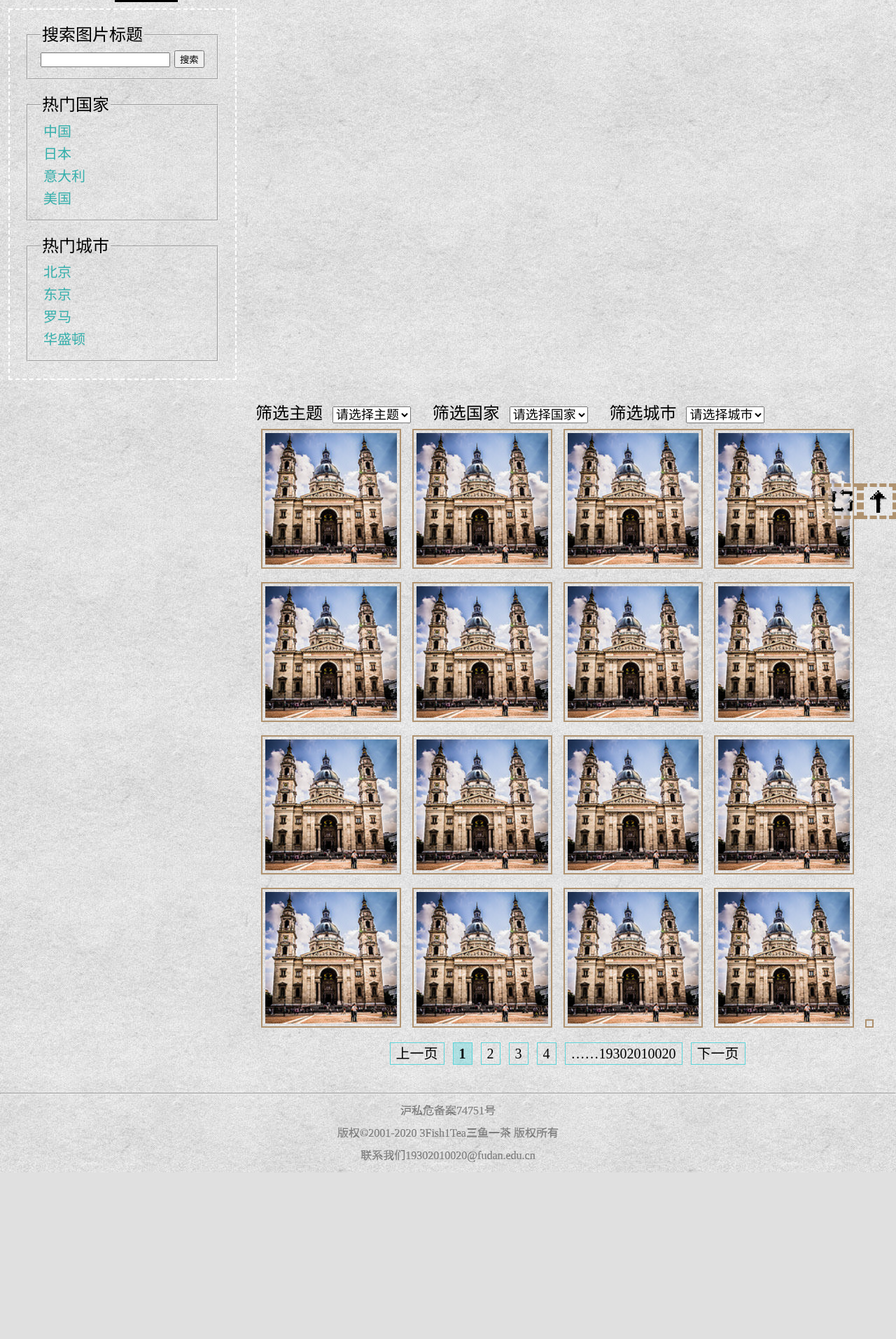
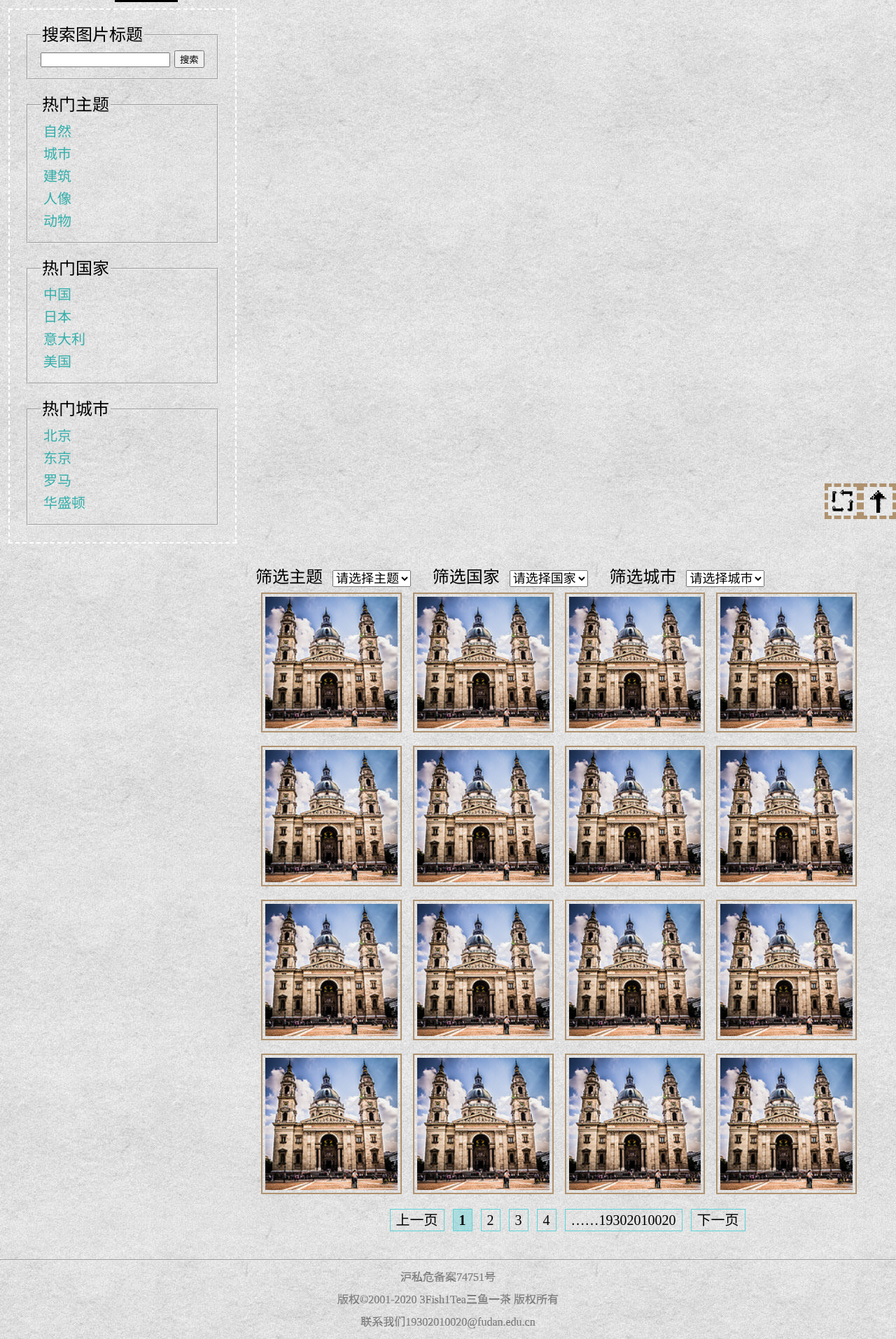
Before and after one commit to YC-Yuan/SOFT130002_project, a PHP site: page /src/html/browser.html in a window 1280 px wide. Shown: the part 58-1972 px from the top of the page at 70% size. Before the commit the page ends 1734 px from the top, so only its background shows below. Run offline with PHP 8.4, Linux system fonts and the light colour scheme.

Commit message:
-3/29 细节修复√ 根据补充文档修改√ bonus： 5.1其他规格图片自由裁剪 5.2响应式布局-改变浏览器/移动设备

```diff
--- a/src/css/browser.css
+++ b/src/css/browser.css
@@ -70,3 +70,8 @@ table img{
     padding: 4px;
     border: 2px solid #af926f;
 }
+
+/*隐藏布局用工具图*/
+.tool{
+    border: 0 solid black;
+}
--- a/src/html/browser.html
+++ b/src/html/browser.html
@@ -37,17 +37,27 @@
             <legend><label for="searchByTitle">搜索图片标题</label></legend>
             <form>
                 <input type="search" name="searchByTitle" id="searchByTitle">
-                <button type="submit" onclick="alert('根据输入框搜索')" id="searchTitle">搜索</button>
+                <button type="submit" onclick="alert('搜索功能建设中')" id="searchTitle">搜索</button>
             </form>
         </fieldset>
     </div>
+    <fieldset id="searcherHotContent">
+        <legend>热门主题</legend>
+        <ul>
+            <li><a class="hotContent" href="browser.html" onclick=alert("检索功能建设中")>自然</a></li>
+            <li><a class="hotContent" href="browser.html" onclick=alert("检索功能建设中")>城市</a></li>
+            <li><a class="hotContent" href="browser.html" onclick=alert("检索功能建设中")>建筑</a></li>
+            <li><a class="hotContent" href="browser.html" onclick=alert("检索功能建设中")>人像</a></li>
+            <li><a class="hotContent" href="browser.html" onclick=alert("检索功能建设中")>动物</a></li>
+        </ul>
+    </fieldset>
     <fieldset id="searcherHotCountry">
         <legend>热门国家</legend>
         <ul>
-            <li><a class="houCountry" href="browser.html" onclick=alert("检索功能建设中")>中国</a></li>
-            <li><a class="houCountry" href="browser.html" onclick=alert("检索功能建设中")>日本</a></li>
-            <li><a class="houCountry" href="browser.html" onclick=alert("检索功能建设中")>意大利</a></li>
-            <li><a class="houCountry" href="browser.html" onclick=alert("检索功能建设中")>美国</a></li>
+            <li><a class="hotCountry" href="browser.html" onclick=alert("检索功能建设中")>中国</a></li>
+            <li><a class="hotCountry" href="browser.html" onclick=alert("检索功能建设中")>日本</a></li>
+            <li><a class="hotCountry" href="browser.html" onclick=alert("检索功能建设中")>意大利</a></li>
+            <li><a class="hotCountry" href="browser.html" onclick=alert("检索功能建设中")>美国</a></li>
         </ul>
     </fieldset>
     <fieldset id="searcherHotCity">
@@ -107,7 +117,7 @@
                 <td><a href="details.html"><img src="../../img/hottest/1.jpg" alt="浏览图片"></a></td>
                 <td><a href="details.html"><img src="../../img/hottest/1.jpg" alt="浏览图片"></a></td>
                 <td><a href="details.html"><img src="../../img/hottest/1.jpg" alt="浏览图片"></a></td>
-                <td><a href="details.html"><img src="../../img/icon/3Fish1Tea.png" alt="布局用工具图"></a></td>
+                <td ><a href="details.html"><img class="tool" src="../../img/icon/3Fish1Tea.png" alt="布局用工具图"></a></td>
             </tr>
         </table>
         <div id="page">
--- a/src/html/register.html
+++ b/src/html/register.html
@@ -23,7 +23,7 @@
     <br><br>
     <label for="password_conform">确认密码:</label><input type="password" name="password_conform" id="password_conform" required="required">
     <br><br>
-    <a href="home.html">注册:<input type="submit"></a>
+    <a href="../html/home.html" onclick="alert('注册功能建设中')">注册</a>
 </form>
 <footer>
     <hr>
--- a/src/html/upload.html
+++ b/src/html/upload.html
@@ -44,7 +44,7 @@
     <label for="uploadDescription">图片描述:<br><textarea name="uploadDescription" id="uploadDescription" rows="6"
                                                       placeholder="拖动右下角标示以自定义文本框大小" cols="66"></textarea></label>
     <br><br>
-    <label for="uploadCountry">拍摄国家:<br><input type="text" name="uploadCountry" id="uploadCountry"></label>
+    <label for="uploadCountry">拍摄国家:<input type="text" name="uploadCountry" id="uploadCountry"></label>
     <br><br>
     <label for="uploadCity">拍摄城市:<input type="text" name="uploadCity" id="uploadCity"></label>
     <br><br>
```
Also changed, not shown: src/css/repository.css (+9 -1 lines), src/html/mine.html (+8 -4 lines), img/icon/favor.png, img/icon/favored.png.
